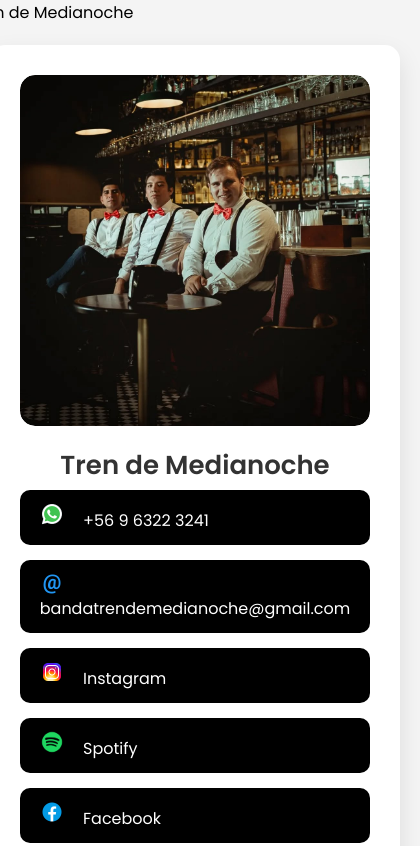
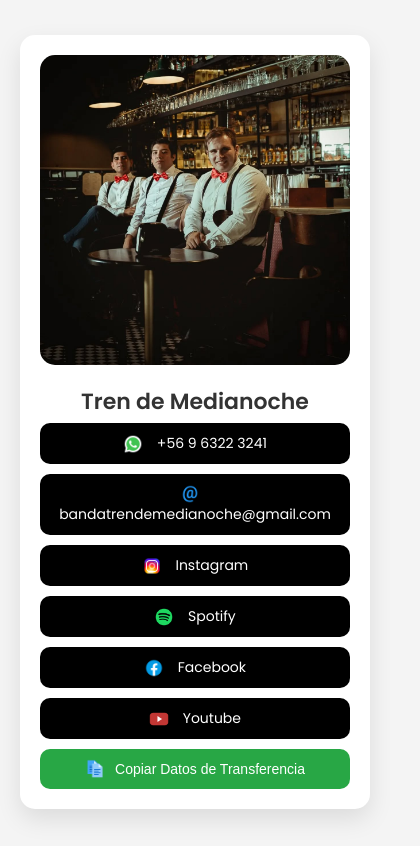
Before and after one commit to nelson4722/nelson4722.github.io, a plain HTML site: page index.html in a window 390 px wide. Shown: the top 846 px of the page, 420 px wide, since content can reach past the window. Drawn offline with nearby package versions, Linux system fonts and the light colour scheme; files that its build step writes are made by us from their sources.

Commit message:
version alineada

```diff
--- a/index.html
+++ b/index.html
@@ -1,15 +1,12 @@
 <html>
    <head>
       <meta http-equiv="Content-Type" content="text/html; charset=UTF-8">
-   </head>
-   <body>
-      <div class="custom-page-content">
       <meta name="viewport" content="width=device-width, initial-scale=1.0">
-         Tren de Medianoche
+      <title>Tren de Medianoche</title>
       <style>
-            <!--
          @import url('https://fonts.googleapis.com/css2?family=Poppins:wght@400;600&display=swap');
 
+         /* Estilos generales */
          body {
             margin: 0;
             padding: 0;
@@ -19,6 +16,7 @@
             justify-content: center;
             align-items: center;
             min-height: 100vh;
+            box-sizing: border-box;
          }
 
          .custom-section {
@@ -77,7 +75,8 @@
 
          .button {
             display: flex;
-                   align-items: center;
+            align-items: center; /* Centra verticalmente los iconos y el texto */
+            justify-content: center; /* Centra los elementos horizontalmente */
             padding: 12px 20px;
             font-size: 16px;
             font-weight: 500;
@@ -85,7 +84,7 @@
             text-decoration: none;
             border-radius: 10px;
             background: #000000;
-                   text-align: left;
+            text-align: center;
             display: block;
             box-sizing: border-box;
             width: 100%;
@@ -94,7 +93,8 @@
          .button img {
             width: 24px;
             height: 24px;
-                   margin-right: 15px;
+            margin-right: 10px; /* Ajuste del espacio entre el icono y el texto */
+            vertical-align: middle; /* Alinea el icono al centro del texto */
          }
 
          .button:hover {
@@ -103,7 +103,8 @@
 
          .copy-button {
             display: flex;
-                   align-items: center;
+            align-items: center; /* Centra verticalmente los iconos y el texto */
+            justify-content: center; /* Centra los elementos horizontalmente */
             background-color: #28a745;
             color: #ffffff;
             border: none;
@@ -111,7 +112,7 @@
             padding: 12px 20px;
             font-size: 16px;
             cursor: pointer;
-                   text-align: left;
+            text-align: center;
             width: 100%;
             box-sizing: border-box;
          }
@@ -119,7 +120,8 @@
          .copy-button img {
             width: 24px;
             height: 24px;
-                   margin-right: 15px;
+            margin-right: 10px; /* Ajuste del espacio entre el icono y el texto */
+            vertical-align: middle; /* Alinea el icono al centro del texto */
          }
 
          .copy-button:hover {
@@ -128,7 +130,8 @@
 
          .save-contact-button {
             display: flex;
-                   align-items: center;
+            align-items: center; /* Centra verticalmente los iconos y el texto */
+            justify-content: center; /* Centra los elementos horizontalmente */
             background-color: #000000;
             color: white;
             border: none;
@@ -136,7 +139,7 @@
             padding: 12px 20px;
             font-size: 16px;
             cursor: pointer;
-                   text-align: left;
+            text-align: center;
             width: 100%;
             box-sizing: border-box;
             margin-top: 15px;
@@ -145,7 +148,8 @@
          .save-contact-button img {
             width: 24px;
             height: 24px;
-                   margin-right: 15px;
+            margin-right: 10px; /* Ajuste del espacio entre el icono y el texto */
+            vertical-align: middle; /* Alinea el icono al centro del texto */
          }
 
          .save-contact-button:hover {
@@ -169,20 +173,72 @@
             text-decoration: underline;
          }
 
-               -->
+         /* Estilos para dispositivos móviles */
+         @media (max-width: 600px) {
+            .floating-container {
+               padding: 20px;
+            }
+
+            .name {
+               font-size: 22px;
+            }
+
+            .button {
+               font-size: 14px;
+               padding: 10px 15px;
+            }
+
+            .copy-button, .save-contact-button {
+               font-size: 14px;
+               padding: 10px 15px;
+            }
+
+            .header-image {
+               border-radius: 10px;
+            }
+
+            .button-container {
+               gap: 10px;
+            }
+
+            .button img, .copy-button img, .save-contact-button img {
+               width: 20px;
+               height: 20px;
+               margin-right: 10px;
+            }
+         }
       </style>
+   </head>
+   <body>
+      <div class="custom-page-content">
          <div class="custom-section">
             <div class="floating-container">
-              <div class="header-container"><img class="header-image" alt="Tren de Medianoche" src="./tren_de_medianoche/277157904_944018592979258_5253242053734153907_n.jpeg"></div>
+               <div class="header-container">
+                  <img class="header-image" alt="Tren de Medianoche" src="./tren_de_medianoche/277157904_944018592979258_5253242053734153907_n.jpeg">
+               </div>
                <div class="name">Tren de Medianoche</div>
                <div class="button-container">
-                 <a class="button" href="https://wa.me/56963223241"> <img alt="WhatsApp" src="./tren_de_medianoche/whatsapp.png"> +56 9 6322 3241 </a>
-                 <a class="button" href="mailto:bandatrendemedianoche@gmail.com"> <img alt="Correo" src="./tren_de_medianoche/email.png"> bandatrendemedianoche@gmail.com </a>
-                 <a class="button" href="https://www.instagram.com/trendemedianoche_oficial/"> <img alt="Instagram" src="./tren_de_medianoche/instagram-new.png"> Instagram </a>
-                 <a class="button" href="https://open.spotify.com/intl-es/artist/2ZRyGZfKgNjNKbry4Aqv7J?si=oVDUx2a2ROKxU_K5oKML2w"> <img alt="Spotify" src="./tren_de_medianoche/spotify.png"> Spotify </a>
-                 <a class="button" href="https://www.facebook.com/bandaTDMN"> <img alt="Facebook" src="./tren_de_medianoche/facebook-new.png"> Facebook </a>
-                 <a class="button" href="https://www.youtube.com/@trendemedianochechile4904"> <img alt="Youtube" src="./tren_de_medianoche/youtube.png"> Youtube </a>
-                 <button class="copy-button" onclick="copyTransferData()"> <img alt="Copiar" src="./tren_de_medianoche/copy.png"> Copiar Datos de Transferencia </button>
+                  <a class="button" href="https://wa.me/56963223241">
+                     <img alt="WhatsApp" src="./tren_de_medianoche/whatsapp.png"> +56 9 6322 3241
+                  </a>
+                  <a class="button" href="mailto:bandatrendemedianoche@gmail.com">
+                     <img alt="Correo" src="./tren_de_medianoche/email.png"> bandatrendemedianoche@gmail.com
+                  </a>
+                  <a class="button" href="https://www.instagram.com/trendemedianoche_oficial/">
+                     <img alt="Instagram" src="./tren_de_medianoche/instagram-new.png"> Instagram
+                  </a>
+                  <a class="button" href="https://open.spotify.com/intl-es/artist/2ZRyGZfKgNjNKbry4Aqv7J?si=oVDUx2a2ROKxU_K5oKML2w">
+                     <img alt="Spotify" src="./tren_de_medianoche/spotify.png"> Spotify
+                  </a>
+                  <a class="button" href="https://www.facebook.com/bandaTDMN">
+                     <img alt="Facebook" src="./tren_de_medianoche/facebook-new.png"> Facebook
+                  </a>
+                  <a class="button" href="https://www.youtube.com/@trendemedianochechile4904">
+                     <img alt="Youtube" src="./tren_de_medianoche/youtube.png"> Youtube
+                  </a>
+                  <button class="copy-button" onclick="copyTransferData()">
+                     <img alt="Copiar" src="./tren_de_medianoche/copy.png"> Copiar Datos de Transferencia
+                  </button>
                </div>
                <!--<button class="save-contact-button" id="save-contact"> <img alt="Guardar Contacto" src="./tren_de_medianoche/save.png"> Guardar Contacto </button>-->
             </div>
@@ -199,7 +255,6 @@
                   manuel.mercado@usach.cl
                `;
 
-            // Check if the Clipboard API is available
                if (navigator.clipboard) {
                   navigator.clipboard.writeText(transferData)
                      .then(() => {
@@ -210,14 +265,10 @@
                         alert('Error al copiar los datos. Ver consola para detalles.');
                      });
                } else {
-                // Fallback if Clipboard API isn't supported
                   console.warn('Clipboard API is not supported.');
                   alert('No se pudo acceder al portapapeles. El navegador no es compatible con esta función.');
                }
             }
-
-
-
 
              /*document.getElementById('save-contact').addEventListener('click', function () {
                 const userAgent = navigator.userAgent || navigator.vendor || window.opera;
```
Lines whose indentation alone changed are shown as unchanged.
